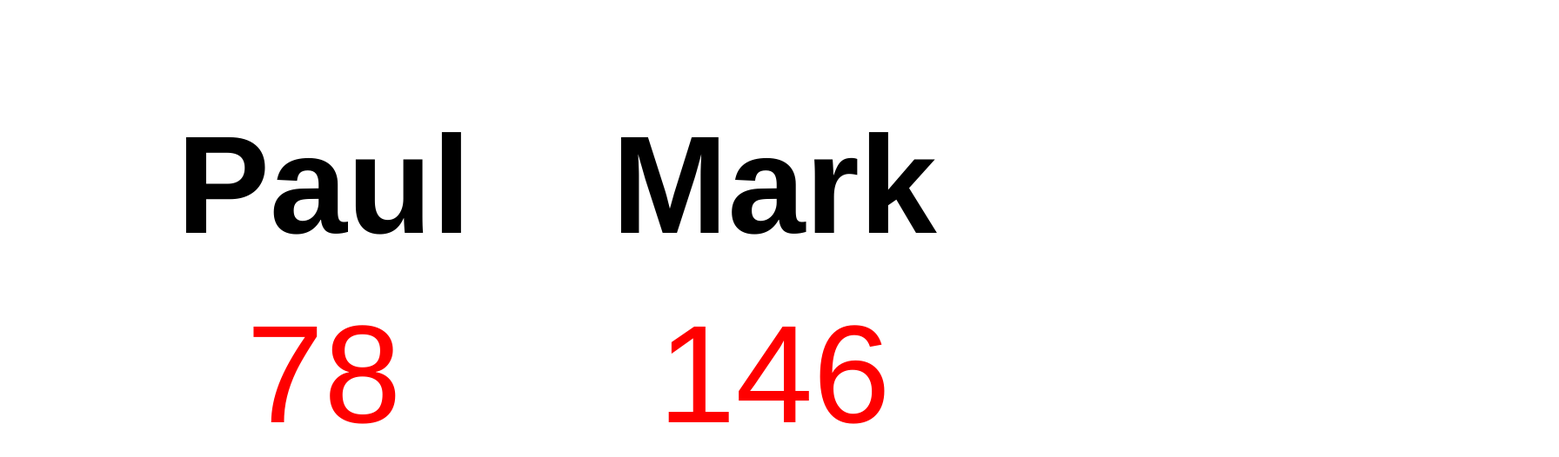
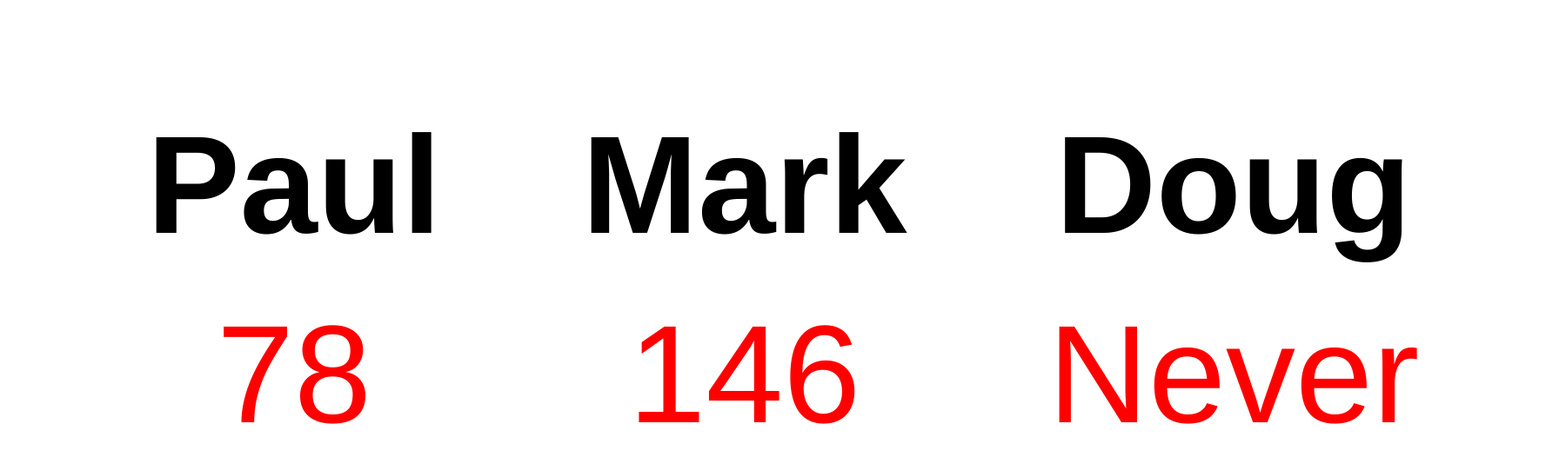
Before and after one commit to jonsaxby/jonsaxby.github.io, a plain HTML site: page index.html in a window 1280 px wide. Shown: the part 678-1204 px from the top of the page at 87% size, 1792 px wide, since content can reach past the window. Drawn offline with Linux system fonts and the light colour scheme.

Commit message:
Update index.html
Added Doug

```diff
--- a/index.html
+++ b/index.html
@@ -38,10 +38,12 @@
 <tr>
     <th>Paul</th>
     <th>Mark</th>
+    <th>Doug</th>
 </tr>
 <tr>
     <td id="Paul"></td>
     <td id="Mark"></td>
+    <td id="Doug">Never</td>
 </tr>
 </table>
 
```
